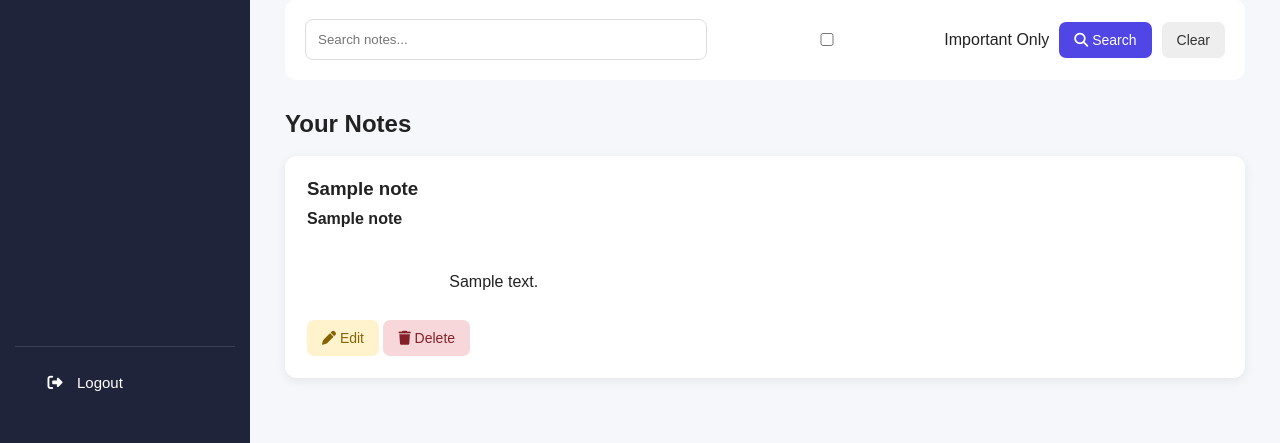
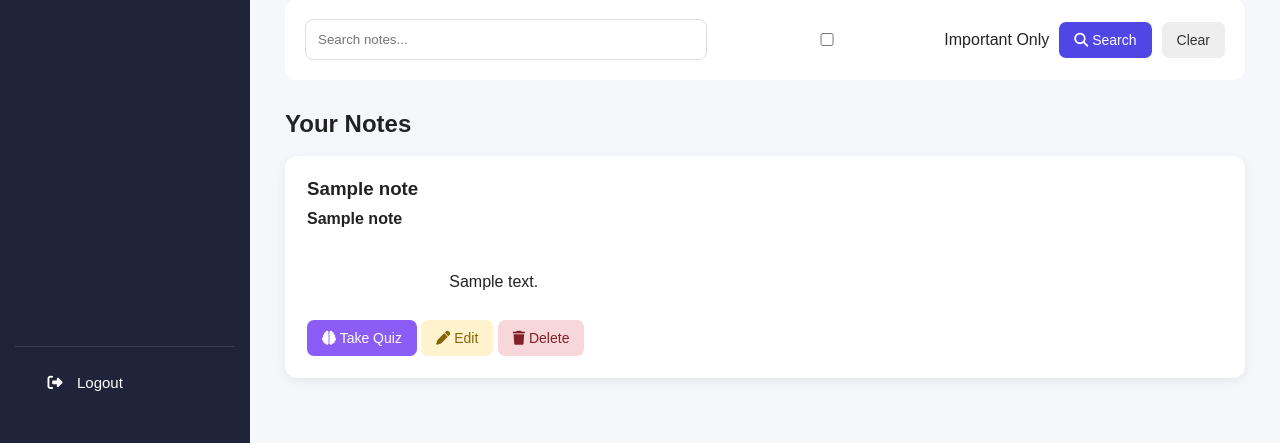
Before and after one commit to Shrutiry/student-study-planner, a Flask app: template templates/notes.html in a window 1280 px wide. Shown: the part 717-1160 px from the top of the page. Run offline with Flask 3, Linux system fonts and the light colour scheme; the template is opened without the code that fills it: most values are stand-ins (such as "Sample title", 1, 10 or a date in 2020).

Commit message:
Add 'Take Quiz' button to notes template

```diff
--- a/templates/notes.html
+++ b/templates/notes.html
@@ -147,6 +147,18 @@
 
                             <div class="actions">
 
+                                 <a
+                                    href="{{ url_for('note_quiz', note_id=note['id']) }}"
+                                    class="primary-btn"
+                                    style="background-color: #8b5cf6;"
+                                >
+                                    <i class="fa-solid fa-brain"></i>
+                                    Take Quiz
+                                </a>
+
+
+
+
                                 <a
                                     href="{{ url_for('edit_note', note_id=note['id']) }}"
                                     class="edit-btn"
```
